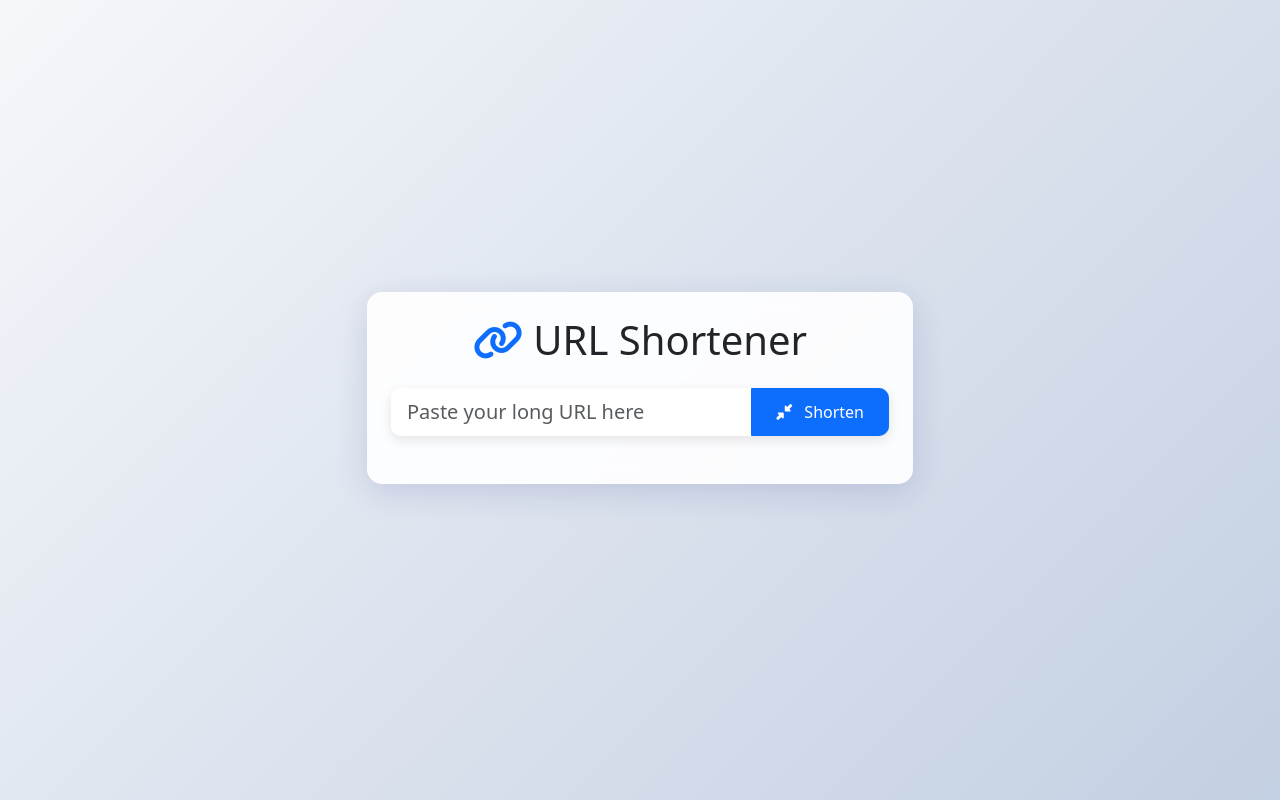
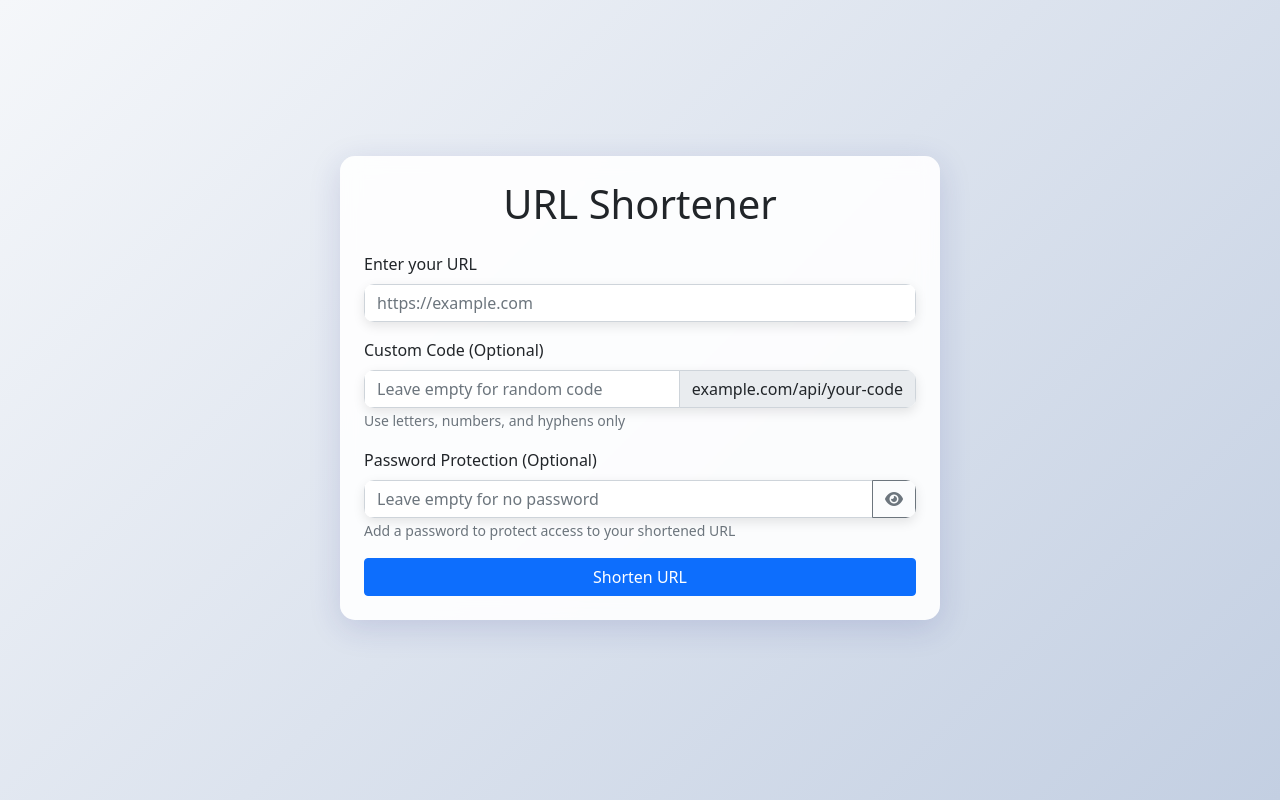
Before and after one commit to eladschwartz/UrlShortner, a Python web app: template templates/index.html in a window 1280 px wide. Run offline with Jinja, Linux system fonts and the light colour scheme; the template is opened without the code that fills it, so the values that code supplies are empty; some libraries are stand-ins or nearby versions.

Commit message:
added password protected links + added custom code

```diff
--- a/static/js/shortener.js
+++ b/static/js/shortener.js
@@ -2,6 +2,7 @@ class URLShortener {
     constructor() {
         this.urlForm = document.getElementById('urlForm');
         this.urlInput = document.getElementById('urlInput');
+        this.passwordInput = document.getElementById('passwordInput');
         this.urlError = document.getElementById('urlError');
         this.resultCard = document.getElementById('resultCard');
         this.shortUrlInput = document.getElementById('shortUrl');
@@ -25,8 +26,10 @@ class URLShortener {
         }
     }
 
-    async shortenUrl(url) {
+    async shortenUrl(url, password) {
         try {
+            const customCode = document.getElementById('customCodeInput').value.trim();
+
             const response = await fetch('/api/shorten', {
                 method: 'POST',
                 headers: {
@@ -34,7 +37,9 @@ class URLShortener {
                     'Accept': 'application/json',
                 },
                 body: JSON.stringify({
-                    target_url: url
+                    target_url: url,
+                    password: password || null,
+                    custom_code: customCode || null  // Include custom code if provided
                 })
             });
 
@@ -53,6 +58,7 @@ class URLShortener {
     async handleSubmit(e) {
         e.preventDefault();
         const url = this.urlInput.value.trim();
+        const password = this.passwordInput?.value.trim();
 
         if (!this.isValidUrl(url)) {
             this.urlInput.classList.add('is-invalid');
@@ -64,7 +70,7 @@ class URLShortener {
         this.urlError.style.display = 'none';
 
         try {
-            const data = await this.shortenUrl(url);
+            const data = await this.shortenUrl(url, password);
             const shortUrl = `${window.location.origin}/api/${data.short_code}`;
             this.shortUrlInput.value = shortUrl;
             this.resultCard.style.display = 'block';
@@ -100,6 +106,32 @@ class URLShortener {
     }
 }
 
+    // Add password visibility toggle functionality
+    document.getElementById('togglePassword').addEventListener('click', function() {
+        const passwordInput = document.getElementById('passwordInput');
+        const icon = this.querySelector('i');
+
+        if (passwordInput.type === 'password') {
+            passwordInput.type = 'text';
+            icon.classList.remove('fa-eye');
+            icon.classList.add('fa-eye-slash');
+        } else {
+            passwordInput.type = 'password';
+            icon.classList.remove('fa-eye-slash');
+            icon.classList.add('fa-eye');
+        }
+    });
+
+    // Show password note if password is set
+    document.getElementById('passwordInput').addEventListener('input', function() {
+        const passwordNote = document.getElementById('passwordNote');
+        if (this.value.trim()) {
+            passwordNote.classList.remove('d-none');
+        } else {
+            passwordNote.classList.add('d-none');
+        }
+    });
+
 // Initialize when DOM is loaded
 document.addEventListener('DOMContentLoaded', () => {
     window.urlShortener = new URLShortener();
--- a/templates/index.html
+++ b/templates/index.html
@@ -3,74 +3,81 @@
 <head>
     <meta charset="UTF-8">
     <meta name="viewport" content="width=device-width, initial-scale=1.0">
-    <title>URL Shortener - Modern & Simple</title>
-    <!-- Bootstrap CSS -->
-    <link href="https://cdnjs.cloudflare.com/ajax/libs/bootstrap/5.3.2/css/bootstrap.min.css" rel="stylesheet">
-    <!-- Font Awesome -->
-    <link href="https://cdnjs.cloudflare.com/ajax/libs/font-awesome/6.5.1/css/all.min.css" rel="stylesheet">
-    <!-- Custom CSS -->
+    <title>URL Shortener</title>
+    <link href="https://cdn.jsdelivr.net/npm/bootstrap@5.1.3/dist/css/bootstrap.min.css" rel="stylesheet">
+    <link href="https://cdnjs.cloudflare.com/ajax/libs/font-awesome/6.0.0/css/all.min.css" rel="stylesheet">
     <link href="{{ url_for('static', path='/css/style.css') }}" rel="stylesheet">
 </head>
-<body class="d-flex align-items-center py-5">
-    <div class="container">
-        <div class="row justify-content-center">
-            <div class="col-md-8 col-lg-6">
-                <!-- Main Card -->
+<body>
+    <div class="container min-vh-100 d-flex align-items-center justify-content-center py-5">
+        <div class="w-100" style="max-width: 600px;">
+            <!-- URL Shortening Form -->
             <div class="url-card p-4 mb-4">
-                    <h1 class="text-center mb-4">
-                        <i class="fas fa-link text-primary"></i>
-                        URL Shortener
-                    </h1>
-                    <form id="urlForm" class="mb-4">
-                        <div class="input-group mb-3">
-                            <input
-                                type="url"
-                                class="form-control form-control-lg border-0"
-                                id="urlInput"
-                                placeholder="Paste your long URL here"
-                                required
-                            >
-                            <button class="btn btn-primary px-4" type="submit">
-                                <i class="fas fa-compress-alt me-2"></i>
-                                Shorten
-                            </button>
+                <h1 class="text-center mb-4">URL Shortener</h1>
+                <form id="urlForm">
+                    <div class="mb-3">
+                        <label for="urlInput" class="form-label">Enter your URL</label>
+                        <div class="input-group">
+                            <input type="url" class="form-control" id="urlInput"
+                                   placeholder="https://example.com" required>
                         </div>
                         <div class="invalid-feedback" id="urlError">
                             Please enter a valid URL
                         </div>
+                    </div>
+                    <!-- Custom Code -->
+                    <div class="mb-3">
+                        <label for="customCodeInput" class="form-label">Custom Code (Optional)</label>
+                        <div class="input-group">
+                            <input type="text"
+                                class="form-control"
+                                id="customCodeInput"
+                                placeholder="Leave empty for random code">
+                            <span class="input-group-text">example.com/api/your-code</span>
+                        </div>
+                        <small class="text-muted">
+                            Use letters, numbers, and hyphens only
+                        </small>
+                    </div>
+
+                    <!-- New Password Field -->
+                    <div class="mb-3">
+                        <label for="passwordInput" class="form-label">Password Protection (Optional)</label>
+                        <div class="input-group">
+                            <input type="password" class="form-control" id="passwordInput"
+                                   placeholder="Leave empty for no password">
+                            <button class="btn btn-outline-secondary" type="button" id="togglePassword">
+                                <i class="fas fa-eye"></i>
+                            </button>
+                        </div>
+                        <small class="text-muted">
+                            Add a password to protect access to your shortened URL
+                        </small>
+                    </div>
+
+                    <button type="submit" class="btn btn-primary w-100">
+                        Shorten URL
+                    </button>
                 </form>
             </div>
 
             <!-- Result Card -->
             <div id="resultCard" class="url-card result-card p-4">
-                    <h5 class="text-center mb-3">Your Shortened URL</h5>
+                <h4 class="mb-3">Your Shortened URL</h4>
                 <div class="input-group mb-3">
-                        <input
-                            type="text"
-                            class="form-control form-control-lg"
-                            id="shortUrl"
-                            readonly
-                        >
-                        <button
-                            class="btn btn-light copy-btn"
-                            type="button"
-                            id="copyButton"
-                        >
+                    <input type="text" class="form-control" id="shortUrl" readonly>
+                    <button class="btn btn-light copy-btn" type="button" id="copyButton">
                         <i class="fas fa-copy"></i>
                     </button>
                 </div>
-                    <p class="text-center mb-0 small">
-                        <i class="fas fa-info-circle me-1"></i>
-                        Click the button to copy the URL
-                    </p>
+                <div id="passwordNote" class="alert alert-info d-none">
+                    This URL is password protected. Users will need to enter the password to access it.
                 </div>
             </div>
         </div>
     </div>
 
-    <!-- Bootstrap JS -->
-    <script src="https://cdnjs.cloudflare.com/ajax/libs/bootstrap/5.3.2/js/bootstrap.bundle.min.js"></script>
-    <!-- Custom JS -->
+    <script src="https://cdn.jsdelivr.net/npm/bootstrap@5.1.3/dist/js/bootstrap.bundle.min.js"></script>
     <script src="{{ url_for('static', path='/js/shortener.js') }}"></script>
 </body>
 </html>
```
Also changed, not shown: alembic/versions/527b0e8d4174_added_password_field.py (added, +36 -0 lines), app/models/model_url.py (+17 -1 lines), app/routers/api.py (+31 -3 lines), app/schemas.py (+8 -1 lines), app/services/shortener.py (+26 -19 lines), app/utils.py (added, +10 -0 lines), templates/password.html (added, +33 -0 lines). Lines whose indentation alone changed are shown as unchanged.
